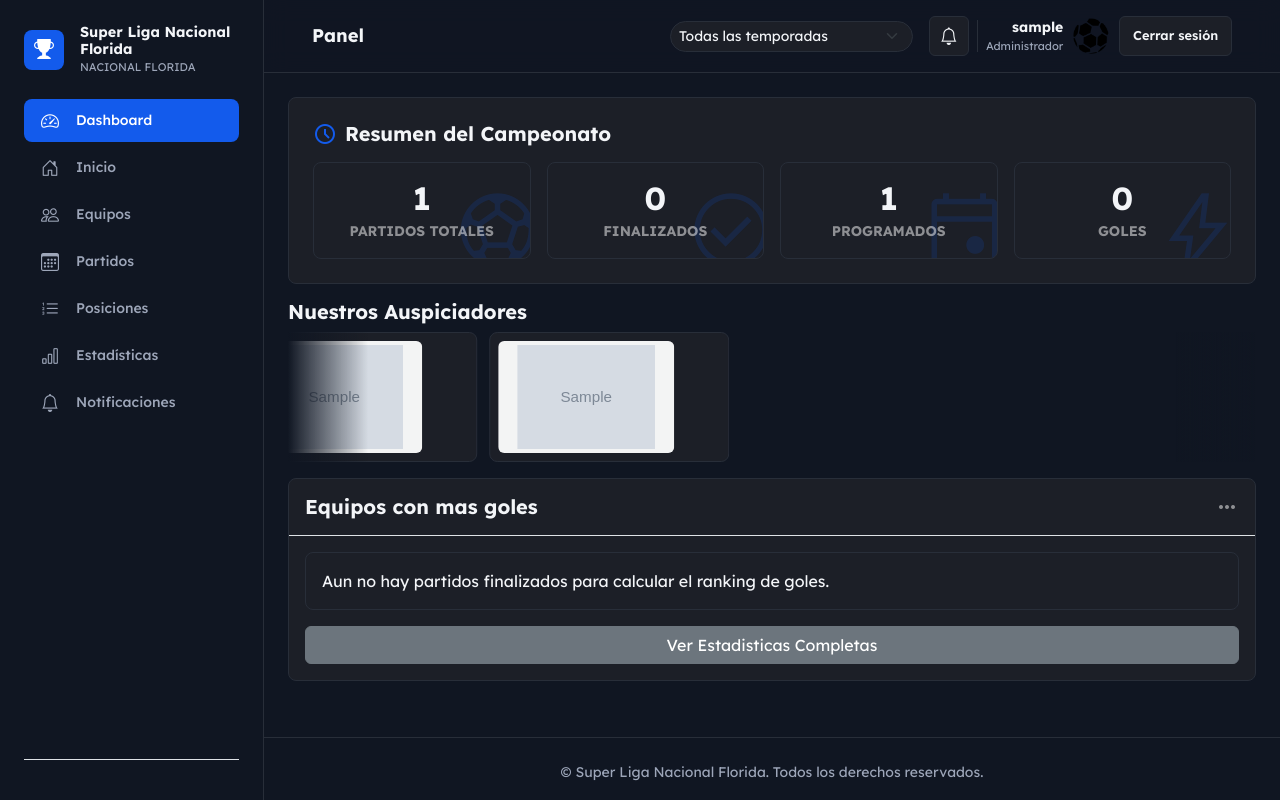
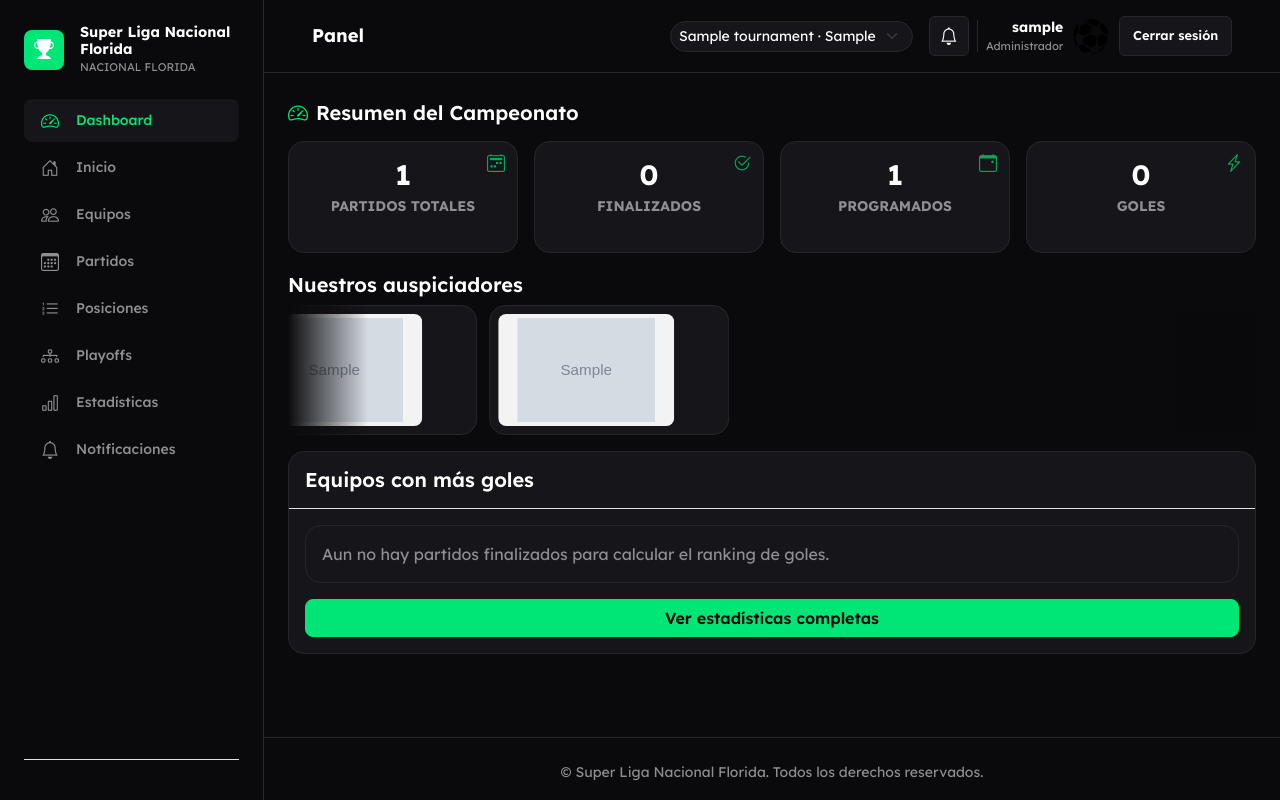
Before and after one commit to wfarelt/CAMPEONATO, a Django app: page /app/ in a window 1280 px wide. Run offline with Django 5.2, Linux system fonts and the light colour scheme; a user stored in the database is signed in; data comes from the database, SQL or seed files in the repository; tables that the repository leaves empty hold one stand-in row (values such as "Sample post"); grey boxes marked "Sample" are stand-in pictures; data that the repository does not hold is empty.

Commit message:
Apply visual and style guidelines to dashboard

```diff
--- a/apps/core/context_processors.py
+++ b/apps/core/context_processors.py
@@ -4,6 +4,8 @@ from django.templatetags.static import static
 
 from apps.core.categories import (
     CHAMPIONSHIP_CATEGORY_CHOICES,
+    can_select_championship,
+    get_active_championship,
     get_championship_label,
     get_request_championship_category,
     get_request_tournament,
@@ -14,20 +16,33 @@ from apps.tournaments.models import Tournament
 
 def championship_context(request):
     """Expose selected championship category across all templates."""
+    may_select_championship = can_select_championship(request.user)
+    active_championship = get_active_championship()
     selected_category = get_request_championship_category(request)
     selected_tournament = get_request_tournament(request, selected_category)
     tournament_query = f"category={selected_category}"
     if selected_tournament:
         tournament_query += f"&tournament={selected_tournament.pk}"
+    if may_select_championship:
+        available_tournaments = Tournament.objects.filter(category=selected_category).order_by("-season", "name")
+        available_categories = CHAMPIONSHIP_CATEGORY_CHOICES
+    elif selected_tournament:
+        available_tournaments = Tournament.objects.filter(pk=selected_tournament.pk)
+        available_categories = []
+    else:
+        available_tournaments = Tournament.objects.none()
+        available_categories = []
     return {
+        "can_select_championship": may_select_championship,
         "championship_category": selected_category,
         "championship_category_label": get_championship_label(selected_category),
+        "active_championship": active_championship,
         "selected_tournament": selected_tournament,
-        "championship_tournaments": Tournament.objects.filter(category=selected_category).order_by("-season", "name"),
+        "championship_tournaments": available_tournaments,
         "tournament_query": tournament_query,
         "championship_categories": [
             {"value": value, "label": label}
-            for value, label in CHAMPIONSHIP_CATEGORY_CHOICES
+            for value, label in available_categories
         ],
         "category_query": tournament_query,
     }
--- a/apps/matches/views.py
+++ b/apps/matches/views.py
@@ -6,12 +6,13 @@ from django.shortcuts import get_object_or_404, redirect, render
 from django.urls import reverse
 from django.contrib.auth.decorators import login_required
 
-from apps.core.categories import get_request_championship_category, get_request_tournament
+from apps.core.categories import get_active_championship, get_request_championship_category, get_request_tournament
 from apps.matches.forms import MatchEventForm, MatchResultForm
 from apps.matches.models import Match, MatchEvent
 from apps.matches.services import build_home_context, build_matches_context, build_statistics_context
 from apps.playoffs.services import get_tie_aggregate, get_tie_matches, resolve_tie
 from apps.teams.models import Player
+from apps.tournaments.forms import HomepageChampionshipForm
 from apps.notifications.services import create_and_dispatch_notification
 from apps.notifications.models import NotificationAudienceType, NotificationCategory
 from apps.users.permissions import can_manage_match
@@ -39,7 +40,20 @@ def home(request):
         else:
             messages.error(request, "Por favor completa todos los campos.")
         return redirect(f"{reverse('home')}?{_tournament_query(category, tournament)}")
-    return render(request, "home.html", build_home_context(category=category, tournament=tournament))
+    context = build_home_context(category=category, tournament=tournament)
+    is_admin = getattr(request.user, "role", None) == "ADMIN" or request.user.is_superuser
+    is_organizer = getattr(request.user, "role", None) == "ORGANIZER"
+    if is_admin or is_organizer:
+        active_championship = get_active_championship()
+        form = HomepageChampionshipForm(
+            user=request.user,
+            initial={"tournament": active_championship},
+        )
+        if active_championship and not form.fields["tournament"].queryset.filter(pk=active_championship.pk).exists():
+            form.initial.pop("tournament", None)
+        context["active_championship_form"] = form
+        context["has_active_championship_options"] = form.fields["tournament"].queryset.exists()
+    return render(request, "home.html", context)
 
 
 @login_required
--- a/apps/teams/tests.py
+++ b/apps/teams/tests.py
@@ -291,6 +291,7 @@ class TeamCrudPermissionsTests(TestCase):
         self.assertContains(response, "class=\"row g-4\"")
         self.assertContains(response, "app-surface border rounded-3")
         self.assertContains(response, "id=\"playerPhotoModal\"")
+        self.assertContains(response, 'src="/static/tournament/img/default_logo.jpg"')
         self.assertContains(response, "Sin jugadores registrados")
 
     def test_team_detail_includes_only_pending_card_payments(self):
--- a/apps/tournaments/urls.py
+++ b/apps/tournaments/urls.py
@@ -5,12 +5,14 @@ from apps.tournaments.views import (
     edit_matchday,
     matchday_detail,
     matchdays_list,
+    set_active_championship,
     tournament_create,
     tournament_edit,
     tournaments_list,
 )
 
 urlpatterns = [
+    path("campeonatos/activo/", set_active_championship, name="set_active_championship"),
     path("campeonatos/", tournaments_list, name="tournaments_list"),
     path("campeonatos/crear/", tournament_create, name="tournament_create"),
     path("campeonatos/<int:tournament_id>/editar/", tournament_edit, name="tournament_edit"),
--- a/static/tournament/css/app-shell.css
+++ b/static/tournament/css/app-shell.css
@@ -335,6 +335,7 @@ body.app-body {
 }
 
 .app-content-scroll {
+  min-width: 0;
   scrollbar-width: none;
 }
 
--- /dev/null
+++ b/static/tournament/css/dashboard.css
@@ -0,0 +1,211 @@
+@keyframes sponsors-marquee {
+  0% {
+    transform: translateX(0);
+  }
+
+  100% {
+    transform: translateX(-50%);
+  }
+}
+
+.app-body--dashboard {
+  --app-bg: #0a0a0c;
+  --app-surface: #16161a;
+  --app-surface-hover: #202024;
+  --app-border: #26262c;
+  --app-text: #ffffff;
+  --app-text-muted: #8e8e93;
+  --app-primary: #00e676;
+  --bs-primary: #00e676;
+  --bs-primary-rgb: 0, 230, 118;
+  background: #0a0a0c;
+  color: #ffffff;
+}
+
+.app-body--dashboard .app-topbar,
+.app-body--dashboard .app-sidebar,
+.app-body--dashboard .app-content-scroll--dashboard,
+.app-body--dashboard .app-mobile-search-strip {
+  background-color: #0a0a0c;
+}
+
+.app-body--dashboard .app-nav-link.active {
+  background-color: #16161a;
+  color: #00e676;
+}
+
+.dashboard-layout,
+.dashboard-layout > section {
+  width: 100%;
+  min-width: 0;
+  max-width: 100%;
+}
+
+.dashboard-layout {
+  font-variant-numeric: tabular-nums;
+}
+
+.dashboard-layout .app-surface {
+  border-color: #26262c !important;
+  border-radius: 16px !important;
+  background-color: #16161a;
+}
+
+.dashboard-layout .app-empty-state {
+  border-color: #26262c !important;
+  border-radius: 16px !important;
+  background-color: #16161a;
+  color: #8e8e93;
+}
+
+.dashboard-layout h2 {
+  color: #ffffff;
+  font-weight: 600 !important;
+}
+
+.dashboard-layout .text-white-50 {
+  color: #8e8e93 !important;
+}
+
+.dashboard-layout .text-primary {
+  color: #00e676 !important;
+}
+
+.dashboard-layout .btn {
+  border-radius: 8px;
+}
+
+.dashboard-layout .btn-secondary,
+.dashboard-layout .btn-primary {
+  border-color: #00e676;
+  background-color: #00e676;
+  color: #0a0a0c;
+  font-weight: 600;
+}
+
+.dashboard-layout .btn-secondary:hover,
+.dashboard-layout .btn-primary:hover {
+  border-color: #33ed92;
+  background-color: #33ed92;
+  color: #0a0a0c;
+}
+
+.dashboard-summary-section {
+  padding-block: 0.25rem;
+}
+
+.dashboard-metric {
+  min-height: 7rem;
+  border: 1px solid #26262c !important;
+  background: #16161a;
+}
+
+.sponsors-marquee-track {
+  animation: sponsors-marquee 26s linear infinite;
+  display: flex;
+  width: max-content;
+  align-items: center;
+  gap: 0.75rem;
+}
+
+.sponsors-marquee-track:hover,
+.sponsors-marquee-track:focus-within {
+  animation-play-state: paused;
+}
+
+.sponsors-marquee-fade {
+  position: absolute;
+  inset-block: 0;
+  z-index: 1;
+  width: 5rem;
+  pointer-events: none;
+}
+
+.sponsors-marquee-fade-left {
+  left: 0;
+  background: linear-gradient(to right, #0a0a0c, transparent);
+}
+
+.sponsors-marquee-fade-right {
+  right: 0;
+  background: linear-gradient(to left, #0a0a0c, transparent);
+}
+
+.sponsor-marquee-item {
+  flex: 0 0 210px;
+}
+
+.sponsor-logo {
+  width: 11rem;
+  height: 7rem;
+  margin-inline: auto;
+  padding: 0.25rem;
+  border-radius: 0.5rem;
+  background: rgba(255, 255, 255, 0.95);
+  object-fit: contain;
+}
+
+.dashboard-summary-icon {
+  position: absolute;
+  top: 0.75rem;
+  right: 0.75rem;
+  font-size: 1.125rem;
+  line-height: 1;
+  opacity: 0.7;
+  pointer-events: none;
+}
+
+.dashboard-summary-content {
+  position: relative;
+  z-index: 1;
+}
+
+.dashboard-summary-content.h2 {
+  font-size: 1.75rem;
+  font-weight: 700;
+}
+
+.dashboard-team-logo {
+  display: block;
+  width: 2.5rem;
+  height: 2.5rem;
+  flex-shrink: 0;
+  border: 1px solid #26262c;
+  border-radius: 50%;
+  object-fit: cover;
+}
+
+.dashboard-ranking-item {
+  min-width: 0;
+  transition: background-color 150ms ease-in-out;
+}
+
+.dashboard-ranking-item > .d-flex:first-child {
+  flex: 1 1 auto;
+  min-width: 0;
+}
+
+.dashboard-team-details {
+  min-width: 0;
+  overflow-wrap: anywhere;
+}
+
+.dashboard-ranking-item:hover {
+  background-color: var(--app-surface-hover);
+}
+
+.dashboard-ranking-item .text-primary {
+  font-variant-numeric: tabular-nums;
+}
+
+@media (min-width: 576px) {
+  .sponsor-marquee-item {
+    flex-basis: 240px;
+  }
+}
+
+@media (prefers-reduced-motion: reduce) {
+  .sponsors-marquee-track {
+    animation: none;
+  }
+}
--- a/templates/core/base.html
+++ b/templates/core/base.html
@@ -28,7 +28,7 @@
     />
     {% block styles %}{% endblock %}
   </head>
-  <body class="app-body">
+  <body class="app-body {% if request.resolver_match.url_name == 'dashboard' %}app-body--dashboard{% endif %}">
     <div class="d-flex vh-100 overflow-hidden">
       {% with current_url=request.resolver_match.url_name %}
       <!-- Side Navigation -->
@@ -80,7 +80,7 @@
       </div>
       {% endwith %}
       <!-- Main Content -->
-      <main class="flex-grow-1 overflow-auto app-content-scroll">
+      <main class="flex-grow-1 overflow-auto app-content-scroll {% if request.resolver_match.url_name == 'dashboard' %}app-content-scroll--dashboard{% endif %}">
         <!-- Top Header -->
         <header class="sticky-top d-flex align-items-center justify-content-between gap-3 border-bottom app-topbar px-3 px-sm-4 px-xl-5 py-3">
           <div class="d-flex align-items-center gap-3">
@@ -101,7 +101,7 @@
             </h2>
           </div>
           <div class="d-flex align-items-center gap-2 gap-sm-3">
-            {% if request.resolver_match.url_name == 'home' %}
+            {% if request.resolver_match.url_name == 'home' and can_select_championship %}
             <form action="{% url 'home' %}" class="d-none d-sm-block" method="get">
               <label class="visually-hidden" for="championship-category">Categoría</label>
               <select
@@ -116,7 +116,7 @@
               </select>
             </form>
             {% endif %}
-            {% if championship_tournaments %}
+            {% if championship_tournaments and can_select_championship %}
             <form action="{{ request.path }}" class="d-none d-sm-block" method="get">
               <input type="hidden" name="category" value="{{ championship_category }}" />
               <label class="visually-hidden" for="championship-tournament">Temporada</label>
@@ -202,7 +202,7 @@
             </div>
           </div>
         </header>
-        {% if request.resolver_match.url_name == 'home' %}
+        {% if request.resolver_match.url_name == 'home' and can_select_championship %}
         <div class="app-mobile-search-strip d-sm-none border-bottom px-3 py-3">
           <form action="{{ request.path }}" class="mb-3" method="get">
             <label class="visually-hidden" for="championship-category-mobile">Categoría</label>
--- a/templates/matches/dashboard.html
+++ b/templates/matches/dashboard.html
@@ -6,129 +6,29 @@
 {% block header_title %}Panel{% endblock %}
 
 {% block styles %}
-<style>
-  @keyframes sponsors-marquee {
-    0% {
-      transform: translateX(0);
-    }
-
-    100% {
-      transform: translateX(-50%);
-    }
-  }
-
-  .sponsors-marquee-track {
-    animation: sponsors-marquee 26s linear infinite;
-    display: flex;
-    width: max-content;
-    align-items: center;
-    gap: 0.75rem;
-  }
-
-  .sponsors-marquee-track:hover,
-  .sponsors-marquee-track:focus-within {
-    animation-play-state: paused;
-  }
-
-  .sponsors-marquee-fade {
-    position: absolute;
-    inset-block: 0;
-    z-index: 1;
-    width: 5rem;
-    pointer-events: none;
-  }
-
-  .sponsors-marquee-fade-left {
-    left: 0;
-    background: linear-gradient(to right, #101622, transparent);
-  }
-
-  .sponsors-marquee-fade-right {
-    right: 0;
-    background: linear-gradient(to left, #101622, transparent);
-  }
-
-  .sponsor-marquee-item {
-    flex: 0 0 210px;
-  }
-
-  .sponsor-logo {
-    width: 11rem;
-    height: 7rem;
-    margin-inline: auto;
-    padding: 0.25rem;
-    border-radius: 0.375rem;
-    background: rgba(255, 255, 255, 0.95);
-    object-fit: contain;
-  }
-
-  .dashboard-summary-icon {
-    position: absolute;
-    right: -0.75rem;
-    bottom: -1rem;
-    font-size: 5.5rem;
-    line-height: 1;
-    opacity: 0.15;
-    pointer-events: none;
-  }
-
-  .dashboard-summary-content {
-    position: relative;
-    z-index: 1;
-  }
-
-  .dashboard-team-logo {
-    display: block;
-    width: 2.5rem;
-    height: 2.5rem;
-    flex-shrink: 0;
-    border: 2px solid var(--bs-primary);
-    border-radius: 50%;
-    object-fit: cover;
-  }
-
-  .dashboard-ranking-item {
-    transition: background-color 150ms ease-in-out;
-  }
-
-  .dashboard-ranking-item:hover {
-    background-color: var(--app-surface-hover);
-  }
-
-  @media (min-width: 576px) {
-    .sponsor-marquee-item {
-      flex-basis: 240px;
-    }
-  }
-
-  @media (prefers-reduced-motion: reduce) {
-    .sponsors-marquee-track {
-      animation: none;
-    }
-  }
-</style>
+<link rel="stylesheet" href="{% static 'tournament/css/dashboard.css' %}" />
 {% endblock %}
 
 {% block content %}
-<div class="d-grid gap-3">
-  <section class="app-surface border rounded-3 p-3 p-md-4" aria-labelledby="championship-summary-title">
+<div class="dashboard-layout d-grid gap-3">
+  <section class="dashboard-summary-section" aria-labelledby="championship-summary-title">
     <h2 class="h5 fw-bold d-flex align-items-center gap-2 mb-3" id="championship-summary-title">
-      <span class="material-symbols-outlined text-primary" aria-hidden="true">schedule</span>
+      <i class="bi bi-speedometer2 text-primary" aria-hidden="true"></i>
       Resumen del Campeonato
     </h2>
     <div class="row row-cols-2 row-cols-md-4 g-2 g-md-3">
       {% for card in summary_cards %}
       <div class="col">
-        <div class="app-surface border rounded-3 p-3 position-relative overflow-hidden text-center h-100">
-          <span class="dashboard-summary-icon material-symbols-outlined text-primary" aria-hidden="true">
+        <div class="dashboard-metric app-surface border rounded-3 p-3 position-relative overflow-hidden text-center h-100">
+          <span class="dashboard-summary-icon text-primary" aria-hidden="true">
             {% if forloop.counter == 1 %}
-            sports_soccer
+            <i class="bi bi-calendar2-week" aria-hidden="true"></i>
             {% elif forloop.counter == 2 %}
-            check_circle
+            <i class="bi bi-check2-circle" aria-hidden="true"></i>
             {% elif forloop.counter == 3 %}
-            event
+            <i class="bi bi-calendar-event" aria-hidden="true"></i>
             {% else %}
-            bolt
+            <i class="bi bi-lightning-charge" aria-hidden="true"></i>
             {% endif %}
           </span>
           <p class="dashboard-summary-content h2 fw-bold mb-1">{{ card.value }}</p>
@@ -140,7 +40,7 @@
 </section>
 
 <section aria-labelledby="sponsors-title">
-  <h2 class="h5 fw-bold mb-2" id="sponsors-title">Nuestros Auspiciadores</h2>
+  <h2 class="h5 fw-bold mb-2" id="sponsors-title">Nuestros auspiciadores</h2>
   <div class="position-relative overflow-hidden">
     <div class="sponsors-marquee-fade sponsors-marquee-fade-left"></div>
     <div class="sponsors-marquee-fade sponsors-marquee-fade-right"></div>
@@ -167,8 +67,7 @@
 
 <section class="app-surface border rounded-3 overflow-hidden" aria-labelledby="scoring-teams-title">
   <div class="d-flex align-items-center justify-content-between gap-2 border-bottom p-3">
-    <h2 class="h5 fw-bold mb-0" id="scoring-teams-title">Equipos con mas goles</h2>
-    <span class="material-symbols-outlined text-white-50" aria-hidden="true">more_horiz</span>
+    <h2 class="h5 fw-bold mb-0" id="scoring-teams-title">Equipos con más goles</h2>
   </div>
   <div class="d-grid gap-1 p-2 p-md-3">
     {% for team in top_scoring_teams %}
@@ -181,9 +80,9 @@
         <img src="{% static 'tournament/img/default_logo.jpg' %}" alt="" class="dashboard-team-logo">
         {% endif %}
 
-        <div>
+        <div class="dashboard-team-details">
           <p class="small fw-bold mb-1">{{ team.team_name }}</p>
-          <p class="small text-white-50 mb-0">Categoria actual</p>
+          <p class="small text-white-50 mb-0">Categoría {{ championship_category_label }}</p>
         </div>
       </div>
       <div class="text-end">
@@ -201,7 +100,7 @@
     {% if user.role != 'PLAYER' %}
     <a class="btn btn-secondary w-100"
       href="{% url 'statistics' %}?{{ category_query }}">
-      Ver Estadisticas Completas
+      Ver estadísticas completas
     </a>
     {% endif %}
   </div>
--- a/templates/teams/team.html
+++ b/templates/teams/team.html
@@ -52,7 +52,6 @@
     </a>
     {% endif %}
   </div>
-</div>
 
   <section class="app-surface border rounded-3 p-3 p-md-4 mb-4">
   <div class="d-flex flex-column flex-md-row align-items-md-center gap-4">
@@ -384,7 +383,7 @@
             alt="Foto del jugador"
             class="app-player-photo-preview w-100 object-fit-contain"
             id="playerPhotoModalImage"
-            src=""
+            src="{% static 'tournament/img/default_logo.jpg' %}"
           />
         </div>
       </div>
@@ -399,6 +398,7 @@
     const modal = document.getElementById("playerPhotoModal");
     const modalImage = document.getElementById("playerPhotoModalImage");
     const modalTitle = document.getElementById("playerPhotoModalLabel");
+    const defaultPhoto = modalImage?.getAttribute("src");
 
     if (!modal || !modalImage || !modalTitle) {
       return;
@@ -422,7 +422,7 @@
     });
 
     modal.addEventListener("hidden.bs.modal", () => {
-      modalImage.src = "";
+      modalImage.src = defaultPhoto;
       modalImage.alt = "Foto del jugador";
       modalTitle.textContent = "Foto del jugador";
     });
```
Also changed, not shown: apps/core/categories.py (+36 -3 lines), apps/matches/tests.py (+126 -3 lines), apps/tournaments/forms.py (+13 -0 lines), apps/tournaments/models.py (+17 -0 lines), apps/tournaments/views.py (+25 -3 lines), static/tournament/css/home.css (+22 -0 lines), templates/home.html (+15 -0 lines), templates/matches/statistics.html (+41 -8 lines), apps/tournaments/migrations/0009_active_championship.py (added).
